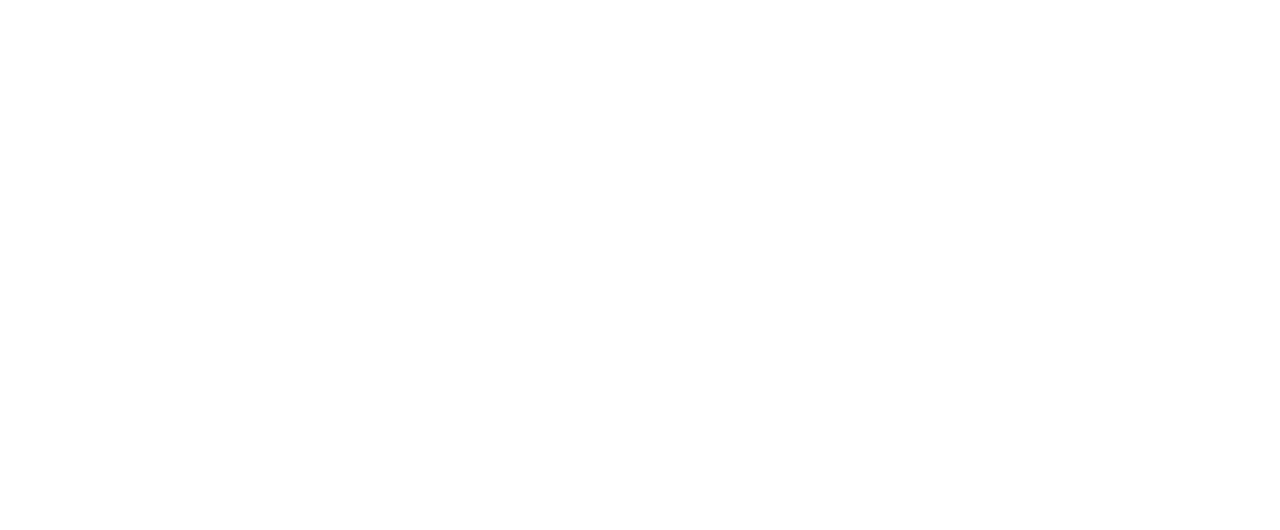
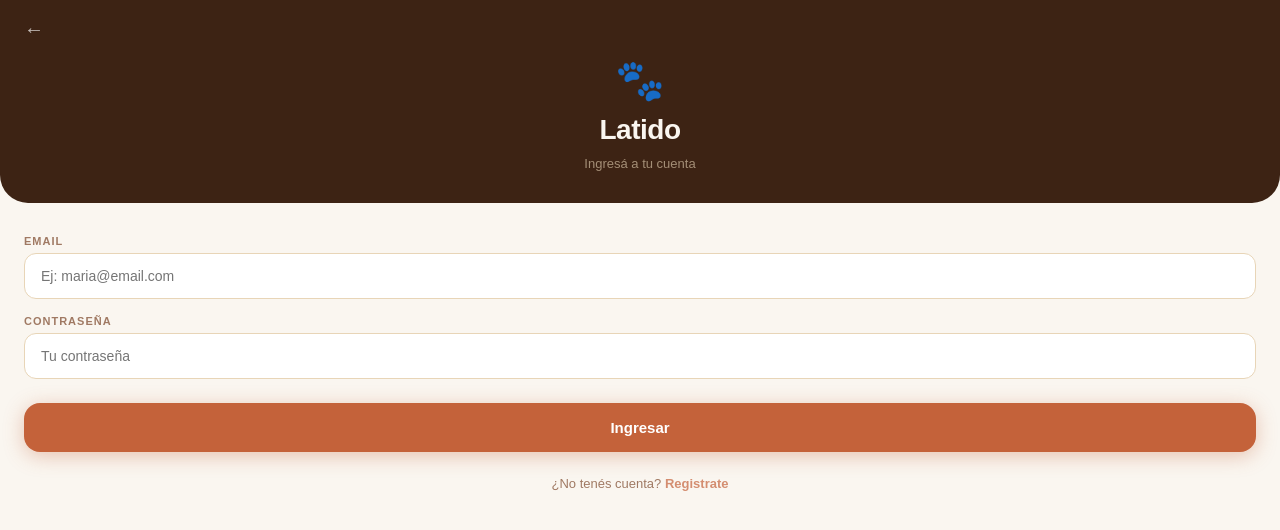
Before and after one commit to nadiamoon/Latido, a React (Vite) app: page /login in a window 1280 px wide. Before the commit this address had no page. Shown: the top 530 px of the page. Built offline with nearby package versions, Linux system fonts and the light colour scheme.

Commit message:
agrego pantalla de login

```diff
--- a/src/App.jsx
+++ b/src/App.jsx
@@ -6,6 +6,7 @@
 import Mapa from './pages/Mapa'
 import Alertas from './pages/Alertas'
 import Perfil from './pages/Perfil'
+import Login from './pages/Login'
 
 function App() {
   return (
@@ -18,6 +19,7 @@
         <Route path="/mapa" element={<Mapa />} />
         <Route path="/alertas" element={<Alertas />} />
         <Route path="/perfil" element={<Perfil />} />
+        <Route path="/login" element={<Login />} />
       </Routes>
     </BrowserRouter>
   )
--- a/src/pages/Bienvenida.jsx
+++ b/src/pages/Bienvenida.jsx
@@ -56,7 +56,7 @@
       </button>
 
       <button
-        onClick={() => navigate('/home')}
+        onClick={() => navigate('/login')}
         style={{
           width: '100%',
           maxWidth: '320px',
--- /dev/null
+++ b/src/pages/Login.jsx
@@ -0,0 +1,111 @@
+import { useState } from 'react'
+import { useNavigate } from 'react-router-dom'
+import { supabase } from '../supabase'
+
+function Login() {
+  const navigate = useNavigate()
+  const [email, setEmail] = useState('')
+  const [password, setPassword] = useState('')
+  const [cargando, setCargando] = useState(false)
+  const [error, setError] = useState('')
+
+  const handleLogin = async () => {
+    if (!email || !password) {
+      setError('Por favor completá todos los campos')
+      return
+    }
+    setCargando(true)
+    setError('')
+
+    const { error } = await supabase.auth.signInWithPassword({ email, password })
+
+    if (error) {
+      setError('Email o contraseña incorrectos')
+      setCargando(false)
+    } else {
+      navigate('/home')
+    }
+  }
+
+  return (
+    <div style={{
+      minHeight: '100vh',
+      background: '#FAF6F0',
+      fontFamily: 'sans-serif',
+      paddingBottom: '40px'
+    }}>
+
+      {/* HEADER */}
+      <div style={{
+        background: '#3D2314',
+        padding: '16px 24px 32px',
+        borderRadius: '0 0 28px 28px',
+        display: 'flex',
+        flexDirection: 'column',
+        alignItems: 'center',
+        gap: '10px'
+      }}>
+        <div onClick={() => navigate('/')} style={{ alignSelf: 'flex-start', fontSize: '20px', color: 'rgba(255,255,255,0.7)', cursor: 'pointer', marginBottom: '8px' }}>←</div>
+        <div style={{ fontSize: '40px' }}>🐾</div>
+        <div style={{ fontSize: '28px', fontWeight: '700', color: '#FAF6F0', letterSpacing: '-0.5px' }}>Latido</div>
+        <div style={{ fontSize: '13px', color: '#E8D5B7', opacity: 0.6 }}>Ingresá a tu cuenta</div>
+      </div>
+
+      {/* FORMULARIO */}
+      <div style={{ padding: '32px 24px', display: 'flex', flexDirection: 'column', gap: '16px' }}>
+
+        <div style={{ display: 'flex', flexDirection: 'column', gap: '6px' }}>
+          <div style={{ fontSize: '11px', fontWeight: '600', textTransform: 'uppercase', letterSpacing: '1px', color: '#7A4528', opacity: 0.7 }}>Email</div>
+          <input
+            type="email"
+            placeholder="Ej: maria@email.com"
+            value={email}
+            onChange={e => setEmail(e.target.value)}
+            style={{ background: 'white', border: '1.5px solid #E8D5B7', borderRadius: '12px', padding: '14px 16px', fontSize: '14px', color: '#3D2314', fontFamily: 'sans-serif', outline: 'none', width: '100%' }}
+          />
+        </div>
+
+        <div style={{ display: 'flex', flexDirection: 'column', gap: '6px' }}>
+          <div style={{ fontSize: '11px', fontWeight: '600', textTransform: 'uppercase', letterSpacing: '1px', color: '#7A4528', opacity: 0.7 }}>Contraseña</div>
+          <input
+            type="password"
+            placeholder="Tu contraseña"
+            value={password}
+            onChange={e => setPassword(e.target.value)}
+            style={{ background: 'white', border: '1.5px solid #E8D5B7', borderRadius: '12px', padding: '14px 16px', fontSize: '14px', color: '#3D2314', fontFamily: 'sans-serif', outline: 'none', width: '100%' }}
+          />
+        </div>
+
+        {error && (
+          <div style={{ background: '#FDECEA', border: '1.5px solid #FACACA', borderRadius: '12px', padding: '12px 16px', fontSize: '13px', color: '#C0392B' }}>
+            {error}
+          </div>
+        )}
+
+        <button
+          onClick={handleLogin}
+          disabled={cargando}
+          style={{
+            width: '100%', padding: '16px',
+            background: cargando ? '#E8D5B7' : '#C4623A',
+            color: 'white', border: 'none', borderRadius: '16px',
+            fontSize: '15px', fontWeight: '600',
+            cursor: cargando ? 'not-allowed' : 'pointer',
+            marginTop: '8px',
+            boxShadow: cargando ? 'none' : '0 4px 20px rgba(196,98,58,0.35)'
+          }}>
+          {cargando ? 'Ingresando...' : 'Ingresar'}
+        </button>
+
+        <div
+          onClick={() => navigate('/registro')}
+          style={{ textAlign: 'center', fontSize: '13px', color: '#7A4528', opacity: 0.7, cursor: 'pointer', marginTop: '8px' }}>
+          ¿No tenés cuenta? <span style={{ color: '#C4623A', fontWeight: '600' }}>Registrate</span>
+        </div>
+
+      </div>
+    </div>
+  )
+}
+
+export default Login
```
